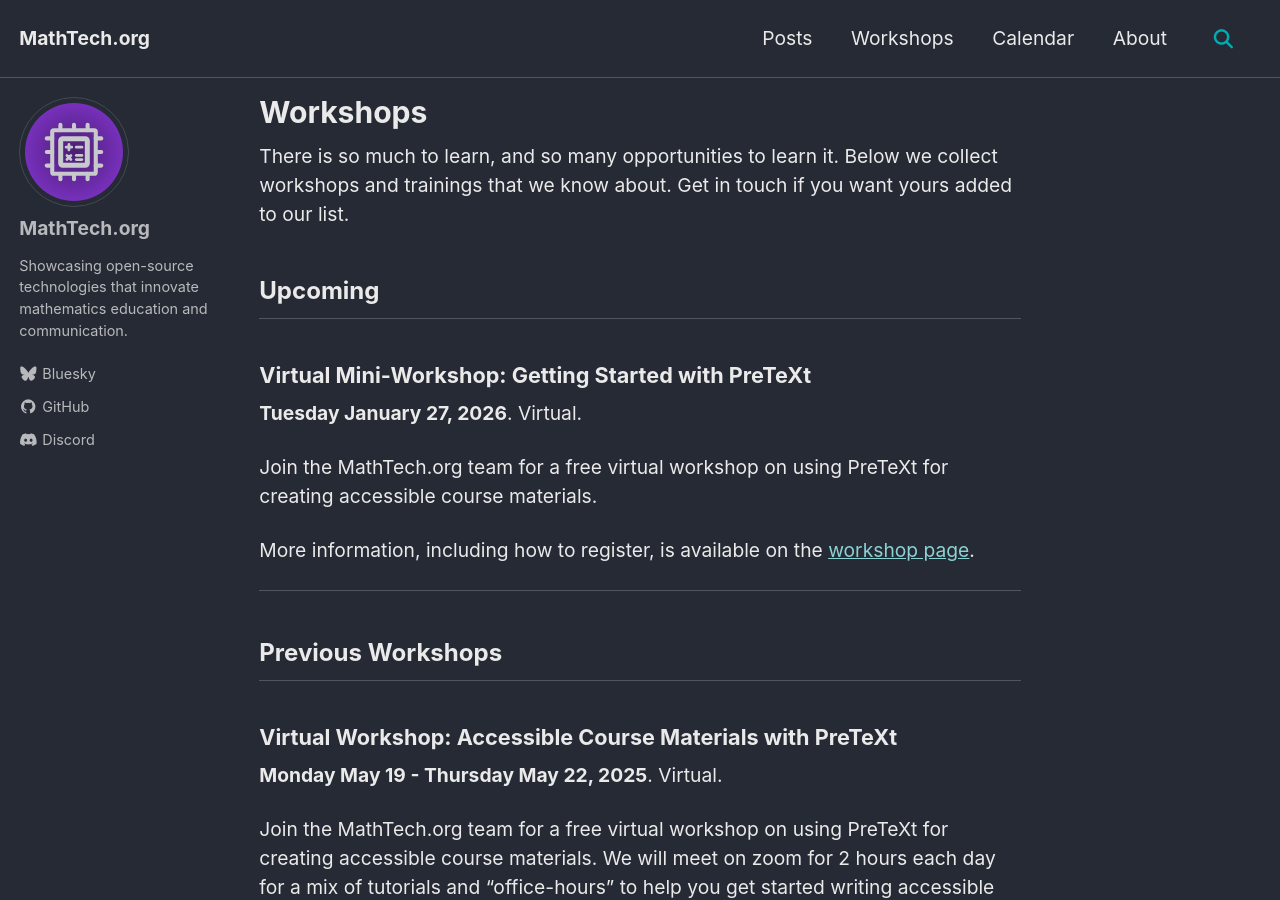
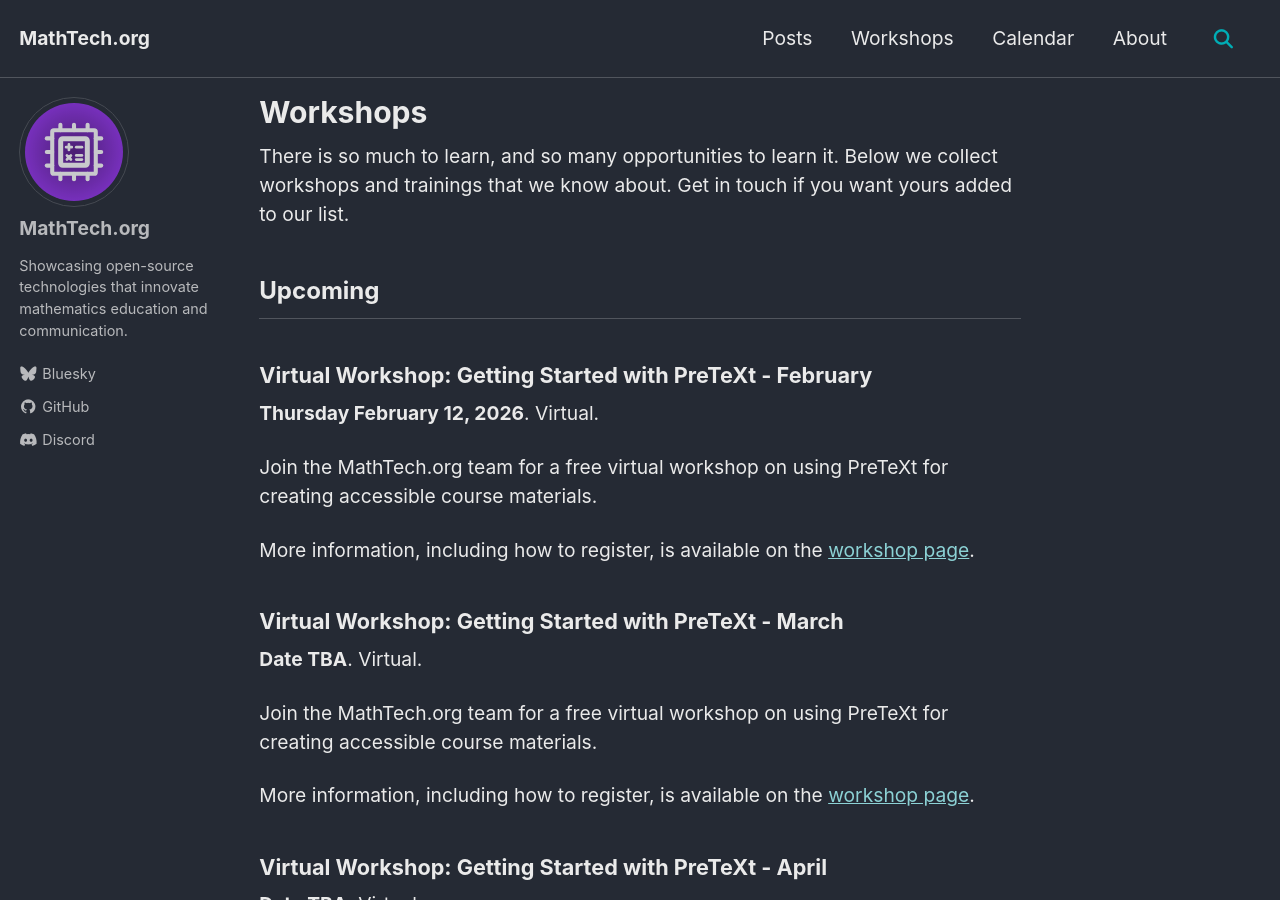
Before and after one commit to mathtechorg/mathtechorg.github.io, a Jekyll site: the page built from _pages/workshops.md, in a window 1280 px wide and 900 px high. Built offline with Jekyll 4.4.1, drawn with Linux system fonts in a browser that asks for light colours; cached includes are drawn as plain includes; some of the changed text lies outside the part shown.

Commit message:
add workshops (#102)

```diff
--- a/_pages/workshops.md
+++ b/_pages/workshops.md
@@ -8,13 +8,29 @@
 
 ## Upcoming
 
-### Virtual Mini-Workshop: Getting Started with PreTeXt
+### Virtual Workshop: Getting Started with PreTeXt - February
 
-**Tuesday January 27, 2026**. Virtual.
+**Thursday February 12, 2026**. Virtual.
 
 Join the MathTech.org team for a free virtual workshop on using PreTeXt for creating accessible course materials.
 
-More information, including how to register, is available on the [workshop page](/workshops/PreTeXt2026.html).
+More information, including how to register, is available on the [workshop page](/workshops/PreTeXt2026-2.html).
+
+### Virtual Workshop: Getting Started with PreTeXt - March
+
+**Date TBA**. Virtual.
+
+Join the MathTech.org team for a free virtual workshop on using PreTeXt for creating accessible course materials.
+
+More information, including how to register, is available on the [workshop page](/workshops/PreTeXt2026-3.html).
+
+### Virtual Workshop: Getting Started with PreTeXt - April
+
+**Date TBA**. Virtual.
+
+Join the MathTech.org team for a free virtual workshop on using PreTeXt for creating accessible course materials.
+
+More information, including how to register, is available on the [workshop page](/workshops/PreTeXt2026-4.html).
 
 ---
 
@@ -35,3 +51,12 @@
 Free one-day PreTeXt workshop at the University of Northern Colorado in Greeley, Co.  Focus on converting course materials to accessible formats using PreTeXt.  Suitable for all skill levels.  Some travel support (within Colorado) is available.
 
 See the [official COMaT website](https://openmathbooks.org/comat/) for details and to register.
+
+
+### Virtual Mini-Workshop: Getting Started with PreTeXt
+
+**Tuesday January 27, 2026**. Virtual.
+
+Join the MathTech.org team for a free virtual workshop on using PreTeXt for creating accessible course materials.
+
+More information, including how to register, is available on the [workshop page](/workshops/PreTeXt2026-1.html).
```
Also changed, not shown: _pages/workshops/PreTeXt2026-1.md (renamed from _pages/workshops/PreTeXt2026.md, +4 -2 lines), _pages/workshops/PreTeXt2026-2.md (added, +39 -0 lines), _pages/workshops/PreTeXt2026-3.md (added, +40 -0 lines), _pages/workshops/PreTeXt2026-4.md (added, +40 -0 lines).
